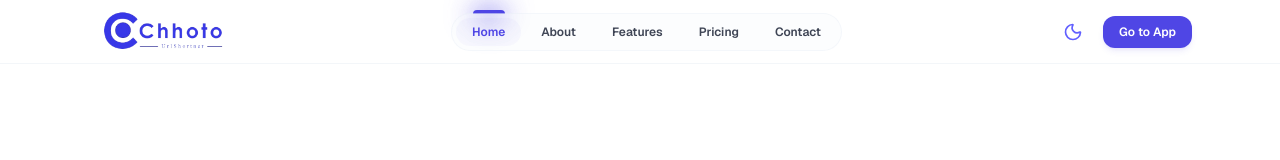
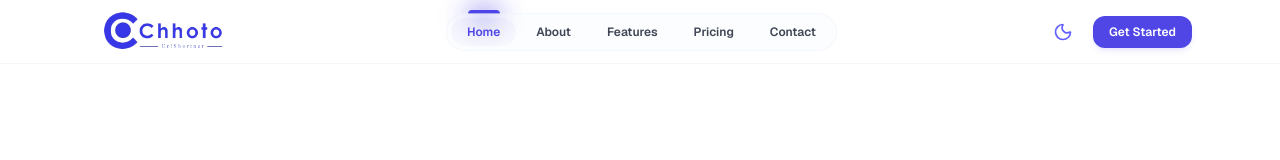
Before and after one commit to goldhungatechnology/chhoto-website, a Next.js app: page / in a window 1280 px wide. Shown: the top 160 px of the page. Built offline with nearby package versions, Linux system fonts and the light colour scheme.

Commit message:
feat : added getstarted routes

```diff
--- a/src/components/shared/nav-controls.tsx
+++ b/src/components/shared/nav-controls.tsx
@@ -16,14 +16,17 @@ export function NavControls({
   onToggle,
   onCtaClick,
 }: NavControlsProps) {
-  const isLoggedIn = true;
+  const REGISTER_ROUTE = "https://auth.chhoto.tech/register";
+  const APP_ROUTE = "https://app.chhoto.tech/dashboard";
+
+  const isLoggedIn = false;
   return (
     <div className="flex items-center gap-3">
       <ThemeToggle />
 
       {isLoggedIn ? (
         <Link
-          href="#dashboard"
+          href={APP_ROUTE}
           onClick={onCtaClick}
           className="inline-flex items-center justify-center bg-primary text-primary-foreground font-semibold px-4 py-2 rounded-xl hover:bg-primary/95 active:scale-95 transition-all text-xs shadow-md shadow-primary/10 cursor-pointer shrink-0 animate-none"
         >
@@ -31,7 +34,7 @@ export function NavControls({
         </Link>
       ) : (
         <Link
-          href="#home"
+          href={REGISTER_ROUTE}
           onClick={onCtaClick}
           className="inline-flex items-center justify-center bg-primary text-primary-foreground font-semibold px-4 py-2 rounded-xl hover:bg-primary/95 active:scale-95 transition-all text-xs shadow-md shadow-primary/10 cursor-pointer shrink-0 animate-none"
         >
```
